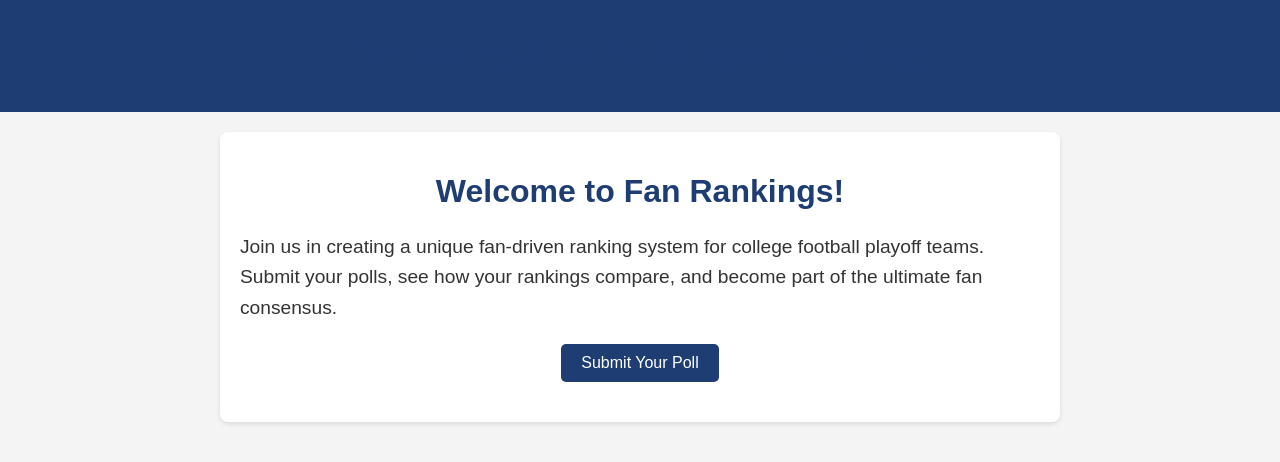
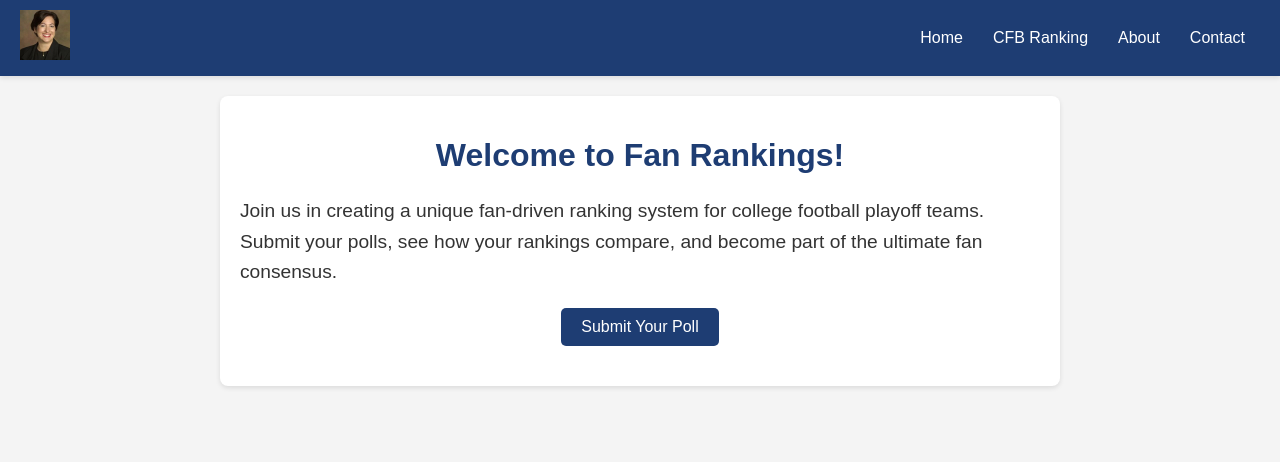
Before and after one commit to jarrydtpalek/fan-rankings-site, a plain HTML site: page index.html in a window 1280 px wide. Drawn offline with Linux system fonts and the light colour scheme.

Commit message:
updated home page

```diff
--- a/index.html
+++ b/index.html
@@ -5,6 +5,7 @@
   <meta name="viewport" content="width=device-width, initial-scale=1.0">
   <title>Fan Playoff Rankings</title>
   <style>
+    /* General Styling */
     body {
       font-family: Arial, sans-serif;
       margin: 0;
@@ -12,12 +13,51 @@
       background-color: #f4f4f4;
       color: #333;
     }
+
+    /* Header Styles */
     header {
       background-color: #1e3d73;
       color: white;
-      padding: 1rem 0;
-      text-align: center;
+      padding: 0;
+      box-shadow: 0 2px 5px rgba(0, 0, 0, 0.1);
     }
+
+    /* Navigation Bar */
+    nav {
+      display: flex;
+      justify-content: space-between;
+      align-items: center;
+      padding: 10px 20px;
+    }
+
+    .logo {
+      font-size: 1.5rem;
+      font-weight: bold;
+    }
+
+    nav ul {
+      list-style: none;
+      margin: 0;
+      padding: 0;
+      display: flex;
+    }
+
+    nav ul li {
+      margin: 0 15px;
+    }
+
+    nav ul li a {
+      text-decoration: none;
+      color: white;
+      font-size: 1rem;
+      transition: color 0.3s;
+    }
+
+    nav ul li a:hover {
+      color: #ffd700; /* Gold color for hover effect */
+    }
+
+    /* Main Content Styles */
     .container {
       max-width: 800px;
       margin: 20px auto;
@@ -26,18 +66,22 @@
       border-radius: 8px;
       box-shadow: 0 2px 5px rgba(0, 0, 0, 0.1);
     }
+
     h1 {
       text-align: center;
       color: #1e3d73;
     }
+
     p {
       font-size: 1.2rem;
       line-height: 1.6;
     }
+
     .cta {
       text-align: center;
       margin: 20px 0;
     }
+
     .cta a {
       display: inline-block;
       padding: 10px 20px;
@@ -47,6 +91,7 @@
       border-radius: 5px;
       font-size: 1rem;
     }
+
     .cta a:hover {
       background-color: #163459;
     }
@@ -54,7 +99,17 @@
 </head>
 <body>
   <header>
-    <h1>Fan College Football Playoff Rankings</h1>
+    <nav>
+      <div class="logo">
+        <img src="karen.jpg" alt="Karen" style="height: 50px;">
+      </div>
+      <ul>
+        <li><a href="index.html">Home</a></li>
+        <li><a href="cfb-ranking.html">CFB Ranking</a></li>
+        <li><a href="#about">About</a></li>
+        <li><a href="#contact">Contact</a></li>
+      </ul>
+    </nav>
   </header>
   <div class="container">
     <h1>Welcome to Fan Rankings!</h1>
```
Also changed, not shown: cfb-ranking.html (added), karen.jpg (added).
